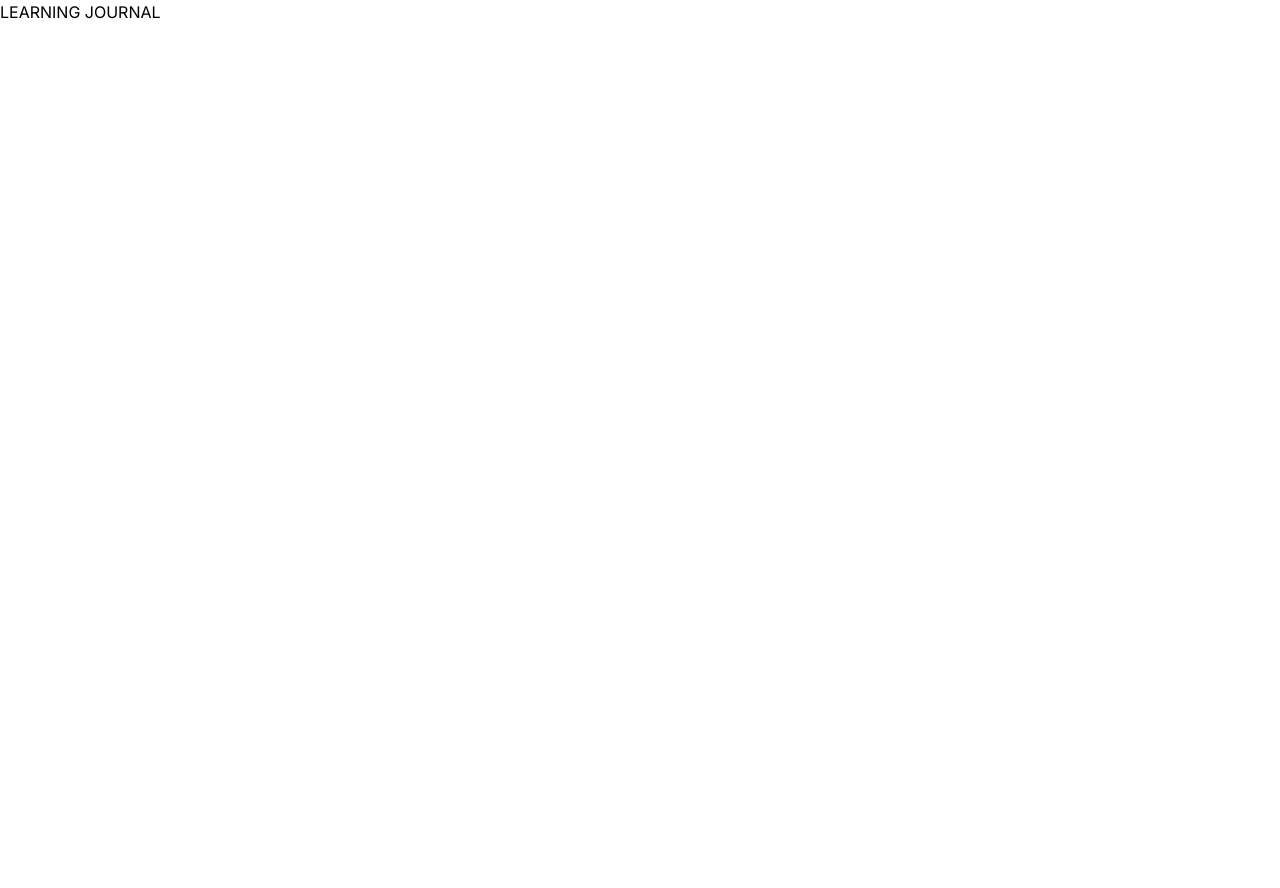
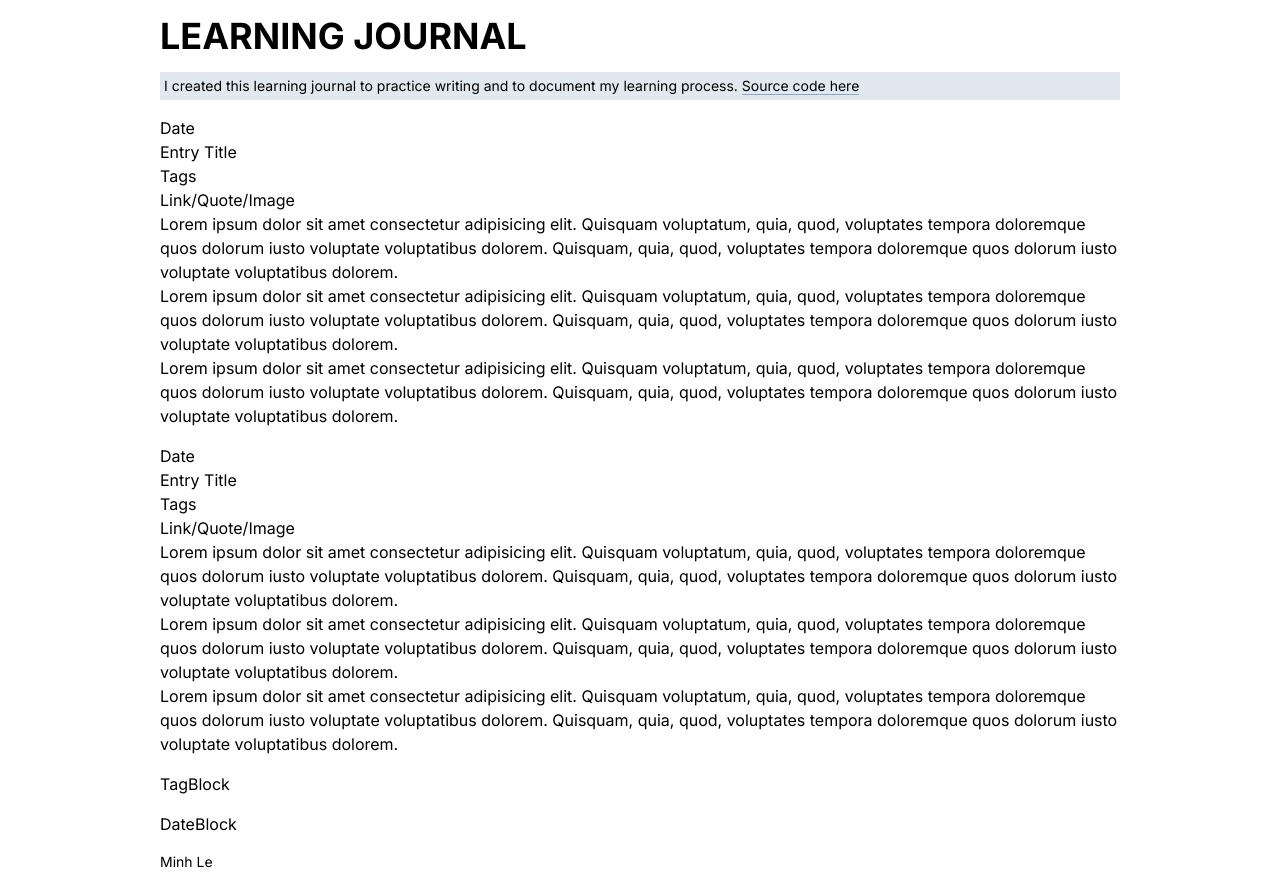
Before and after one commit to ledminh/learning-journal, a Next.js app: page / in a window 1280 px wide. Before the commit the page ends 800 px from the top, so only its background shows below. Built offline with nearby package versions, Linux system fonts and the light colour scheme.

Commit message:
Add main components

```diff
--- a/src/app/page.tsx
+++ b/src/app/page.tsx
@@ -1,3 +1,29 @@
+import { DateBlock } from "@/date";
+import Entry from "@/entry";
+import Footer from "@/layout/Footer";
+import { TagBlock } from "@/tag";
+
+import Link from "next/link";
+
 export default function Home() {
-  return <div>LEARNING JOURNAL</div>;
+  return (
+    <div className="w-9/12 mx-auto my-4 grid gap-4">
+      <h1 className="text-4xl font-bold">LEARNING JOURNAL</h1>
+      <p className="bg-slate-200 p-1 text-sm">
+        I created this learning journal to practice writing and to document my
+        learning process.{" "}
+        <Link
+          href="https://github.com/ledminh/learning-journal"
+          className="border-b border-slate-400 hover:border-slate-900"
+        >
+          Source code here
+        </Link>
+      </p>
+      <Entry type="full" />
+      <Entry type="summary" />
+      <TagBlock />
+      <DateBlock />
+      <Footer />
+    </div>
+  );
 }
--- /dev/null
+++ b/src/date/index.tsx
@@ -0,0 +1,3 @@
+export function DateBlock() {
+  return <div>DateBlock</div>;
+}
--- /dev/null
+++ b/src/entry/index.tsx
@@ -0,0 +1,30 @@
+export default function Entry(props: { type: "full" | "summary" }) {
+  return (
+    <div>
+      <p>Date</p>
+      <h2>Entry Title</h2>
+      <p>Tags</p>
+      <p>Link/Quote/Image</p>
+      <section>
+        <p>
+          Lorem ipsum dolor sit amet consectetur adipisicing elit. Quisquam
+          voluptatum, quia, quod, voluptates tempora doloremque quos dolorum
+          iusto voluptate voluptatibus dolorem. Quisquam, quia, quod, voluptates
+          tempora doloremque quos dolorum iusto voluptate voluptatibus dolorem.
+        </p>
+        <p>
+          Lorem ipsum dolor sit amet consectetur adipisicing elit. Quisquam
+          voluptatum, quia, quod, voluptates tempora doloremque quos dolorum
+          iusto voluptate voluptatibus dolorem. Quisquam, quia, quod, voluptates
+          tempora doloremque quos dolorum iusto voluptate voluptatibus dolorem.
+        </p>
+        <p>
+          Lorem ipsum dolor sit amet consectetur adipisicing elit. Quisquam
+          voluptatum, quia, quod, voluptates tempora doloremque quos dolorum
+          iusto voluptate voluptatibus dolorem. Quisquam, quia, quod, voluptates
+          tempora doloremque quos dolorum iusto voluptate voluptatibus dolorem.
+        </p>
+      </section>
+    </div>
+  );
+}
--- /dev/null
+++ b/src/layout/Footer.tsx
@@ -0,0 +1,7 @@
+export default function Footer() {
+  return (
+    <footer className="w-full text-center border-t border-grey p-4 pin-b">
+      <p className="text-sm">Minh Le</p>
+    </footer>
+  );
+}
--- /dev/null
+++ b/src/tag/index.tsx
@@ -0,0 +1,7 @@
+export function TagItem() {
+  return <div>Tag</div>;
+}
+
+export function TagBlock() {
+  return <div>TagBlock</div>;
+}
```
